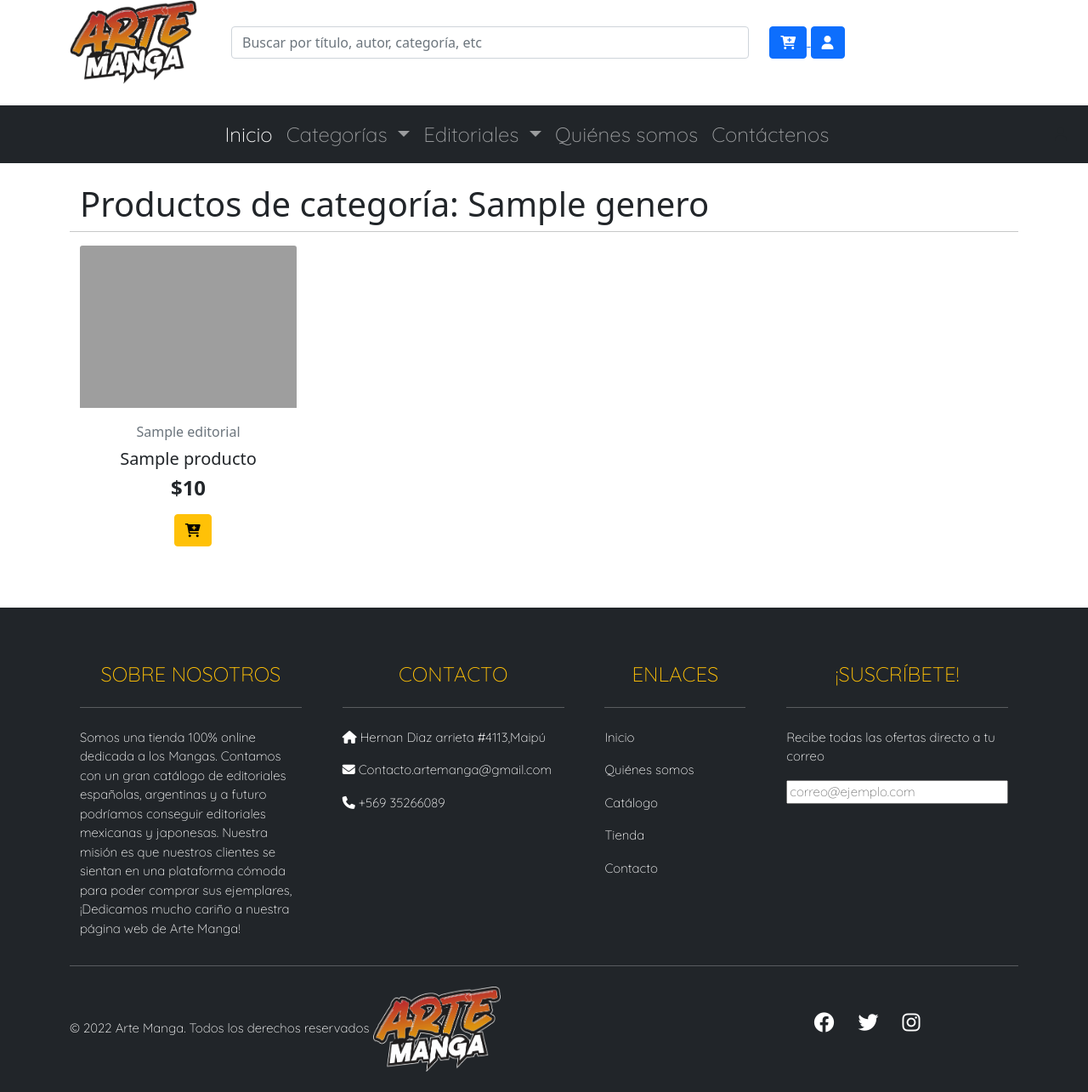
After one commit to kanroot/artemanga, a Django app: page /categoria/1 in a window 1280 px wide. The commit adds this page. Shown: the whole page at 85% size. Run offline with Django 4.2, Linux system fonts and the light colour scheme; tables that the repository leaves empty hold one stand-in row (values such as "Sample post"); some libraries are stand-ins or nearby versions; grey boxes are pictures that could not be loaded.

Commit message:
feat: agrega vistas de catálogo filtradas por categoría y editorial (#124)
* feat: agrega views de catalogo con filtro (categoría o editorial)

* fix: hace título de cards de mangas más pequeño

* fix: corrige url de agregar al carrito para que funcione en todas partes

* feat: agrega sección de productos random al home

* chore: agrega django-extensions a las dependencias

Co-authored-by: kanroot <61951793+kanroot@users.noreply.github.com>

```diff
--- a/pyproject.toml
+++ b/pyproject.toml
@@ -15,6 +15,7 @@ Pillow = "^9.1.0"
 psycopg2-binary = "^2.9.3"
 django-crispy-forms = "^1.14.0"
 crispy-bootstrap5 = "^0.6"
+django-extensions = "^3.1.5"
 
 [tool.poetry.dev-dependencies]
 
--- a/src/artemangaweb/settings.py
+++ b/src/artemangaweb/settings.py
@@ -41,6 +41,7 @@ INSTALLED_APPS = [
     'django.contrib.messages',
     'django.contrib.staticfiles',
     'django.contrib.humanize',
+    'django_extensions',
     'crispy_forms',
     'crispy_bootstrap5',
     'datos_prueba',
--- a/src/catalogo/urls.py
+++ b/src/catalogo/urls.py
@@ -1,6 +1,8 @@
 from django.urls import path
-from .views import Home, VerCarritoView, ActualizarCarritoView, AgregarProductoCarritoView, DetalleProducto
 
+from .views import (Home, VerCarritoView, ActualizarCarritoView,
+                    AgregarProductoCarritoView, ProductosPorCategoriaView, ProductosPorEditorialView,
+                    DetalleProducto)
 
 urlpatterns = [
     path('', Home.as_view(), name='home'),
@@ -9,5 +11,7 @@ urlpatterns = [
     path('ver-carrito', VerCarritoView.as_view(), name='ver-carrito'),
     path('actualizar-carrito', ActualizarCarritoView.as_view(), name='ajax-actualizar-carrito'),
     path('agregar-producto-carrito', AgregarProductoCarritoView.as_view(), name='ajax-agregar-producto-carrito'),
+    path('categoria/<id>', ProductosPorCategoriaView.as_view(), name='productos-por-categoria'),
+    path('editorial/<id>', ProductosPorEditorialView.as_view(), name='productos-por-editorial'),
     path('detalle-pro/<pk>',DetalleProducto.as_view(),name='detalle-producto'),
 ]
--- a/src/catalogo/views.py
+++ b/src/catalogo/views.py
@@ -1,18 +1,22 @@
-
 from django.http import HttpResponse
-from django.views.generic import TemplateView, View, DetailView
-from inventario.models import Producto
+from django.views.generic import TemplateView, View, ListView, DetailView
 
 from catalogo.carrito.models import Carrito, EntradaCarrito
+from inventario.models import Producto, Genero, Editorial
 
 
-
-# Create your views here.
 class Home(TemplateView):
     template_name= "web/index.html"
 
+    def get_context_data(self, **kwargs):
+        context = super().get_context_data(**kwargs)
+        context['randoms'] = Producto.objects.order_by('?')[:5]
+        return context
+
+
 class VerCarritoView(TemplateView):
     template_name = 'web/carrito.html'
+
 
 class ActualizarCarritoView(View):
     def post(self, request):
@@ -32,6 +36,7 @@ class ActualizarCarritoView(View):
         carrito.guardar(request.session)
         return HttpResponse(carrito)
 
+
 class AgregarProductoCarritoView(View):
     def post(self, request):
         carrito: Carrito = Carrito.deserializar(request.session['carrito'])
@@ -42,6 +47,30 @@ class AgregarProductoCarritoView(View):
         carrito.guardar(request.session)
         return HttpResponse(carrito)
 
+
+class ProductosPorCategoriaView(ListView):
+    template_name = 'web/catalogo_filtrado.html'
+    context_object_name = 'productos'
+    extra_context = {}
+
+    def get_queryset(self):
+        genero = Genero.objects.get(id=self.kwargs['id'])
+        self.extra_context['filtro_desc'] = 'categoría'
+        self.extra_context['filtro'] = genero
+        return Producto.objects.filter(esta_publicado=True).filter(genero=genero)
+
+
+class ProductosPorEditorialView(ListView):
+    template_name = 'web/catalogo_filtrado.html'
+    extra_context = {'filtro_desc': 'editorial'}
+    context_object_name = 'productos'
+
+    def get_queryset(self):
+        editorial = Editorial.objects.get(id=self.kwargs['id'])
+        self.extra_context['filtro_desc'] = 'editorial'
+        self.extra_context['filtro'] = editorial
+        return Producto.objects.filter(esta_publicado=True).filter(editorial=editorial)
+
 class DetalleProducto(DetailView):
     template_name= "web/detalle_pro.html"
     model= Producto
--- a/src/templates/web/base.html
+++ b/src/templates/web/base.html
@@ -57,7 +57,7 @@
                         <ul class="dropdown-menu " aria-labelledby="navbarDropdown ">
 
                             {% for i in categorias %}
-                                <li><a class="dropdown-item" href="#">{{ i }}</a></li>
+                                <li><a class="dropdown-item" href="{% url 'productos-por-categoria' i.id %}">{{ i }}</a></li>
                             {% endfor %}
 
                             <li>
@@ -72,7 +72,7 @@
                         </a>
                         <ul class="dropdown-menu " aria-labelledby="navbarDropdown ">
                             {% for i in editoriales %}
-                                <li><a class="dropdown-item" href="#">{{ i }}</a></li>
+                                <li><a class="dropdown-item" href="{% url 'productos-por-editorial' i.id %}">{{ i }}</a></li>
                             {% endfor %}
 
                             <li>
--- /dev/null
+++ b/src/templates/web/catalogo_filtrado.html
@@ -0,0 +1,30 @@
+{% extends 'web/base.html' %}
+{% load static %}
+{% block contenido %}
+    <div class="container mb-4">
+        {% if not productos %}
+            <div class="row d-flex justify-content-center text-center">
+                <div class="col-6">
+                    <p>No se encontraron productos con este filtro.</p>
+                    <p>¿Por qué no pruebas otro?</p>
+                </div>
+                <div class="col-6">
+                    <div class="card">
+                        <img src="{% static 'img/holder.jpg' %}" alt="¿Dónde están los productos?">
+                    </div>
+                </div>
+            </div>
+        {% else %}
+            <div class="row">
+                <h1>Productos de {{ filtro_desc }}: {{ filtro }}</h1>
+                <hr>
+            </div>
+            <div class="row">
+                {% for producto in productos %}
+                    {% include 'web/includes/card-producto.html' with producto=producto %}
+                {% endfor %}
+            </div>
+        {% endif %}
+        {% include 'común/includes/paginación.html' %}
+    </div>
+{% endblock %}
--- a/src/templates/web/includes/card-producto.html
+++ b/src/templates/web/includes/card-producto.html
@@ -2,16 +2,16 @@
 {% load humanize %}
 
 <div class="col-lg-3 col-md-6 col-sm-12">
-    <div class="card border-0">
+    <div class="card h-100 border-0">
         <a class="card-block stretched-link text-decoration-none" href="{% url 'detalle-producto' producto.pk %}"></a>
-        <img class="card-img-top h-70" src="{{ producto.portada.url }}" alt="">
+        <img class="card-img-top" src="{{ producto.portada.url }}" alt="">
         <div class="card-body">
             <div class="container text-center">
                 <div class="row">
                     <span class="card-title text-secondary">{{ producto.editorial.nombre }}</span>
                 </div>
                 <div class="row">
-                    <h4 class="card-title">{{ producto.titulo_es }}</h4>
+                    <h5 class="card-title">{{ producto.titulo_es }}</h5>
                 </div>
                 <div class="row">
                     <h4><strong>${{ producto.precio | intcomma }}</strong></h4>
@@ -35,7 +35,7 @@
 
 <script>
     agregarProducto = (id) => {
-        $.post('agregar-producto-carrito', {pk: id, csrfmiddlewaretoken: '{{ csrf_token }}'},
+        $.post('{% url "ajax-agregar-producto-carrito" %}', {pk: id, csrfmiddlewaretoken: '{{ csrf_token }}'},
             (_) => {
                 location.href = ('{% url "ver-carrito" %}')
             })
```
Also changed, not shown: src/templates/web/index.html (+12 -0 lines), 1 other file.
